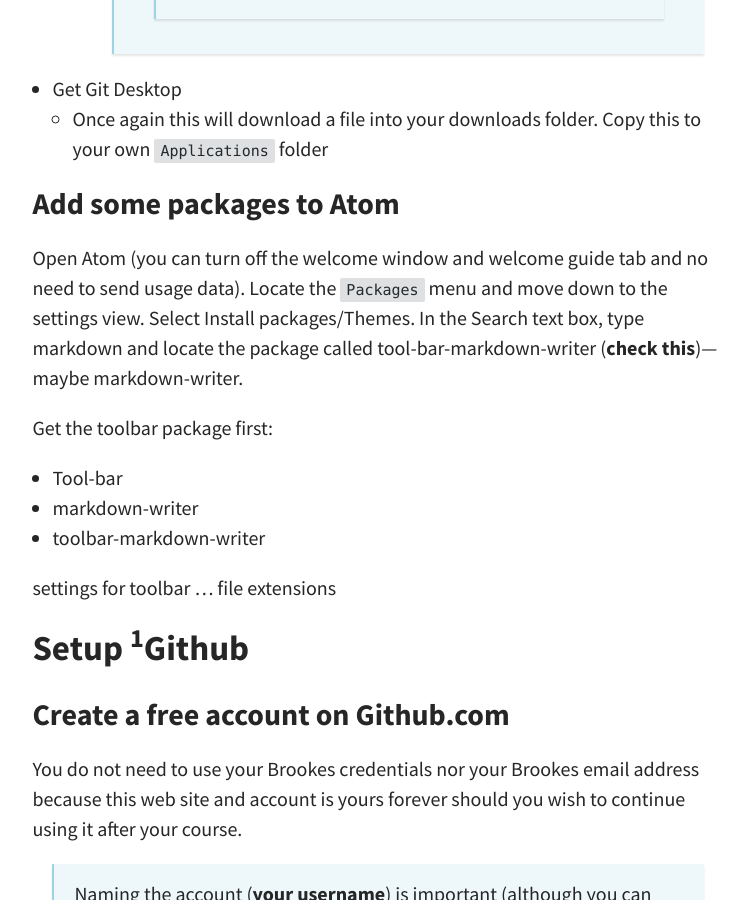
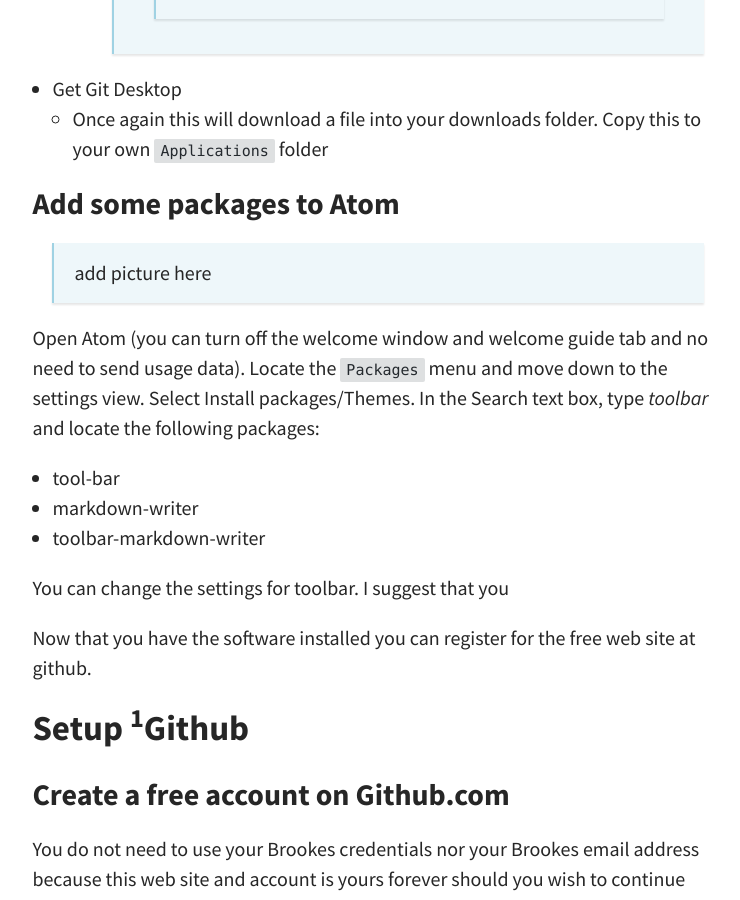
Before and after one commit to publisha/student_site, a Jekyll site: the page built from pages/howtobuildyoursite.md, in a window 1280 px wide and 900 px high, scrolled down 797 px. Shown: the whole window, without its empty margins (262-1002 px from the left). Built offline with Jekyll 4.4.1, drawn with Linux system fonts in a browser that asks for light colours; some of the changed text lies outside the part shown.

Commit message:
added image to howto

```diff
--- a/pages/howtobuildyoursite.md
+++ b/pages/howtobuildyoursite.md
@@ -21,16 +21,17 @@
 
 ### Add some packages to Atom
 
- Open Atom (you can turn off the welcome window and welcome guide tab and no need to send usage data). Locate the `Packages` menu and move down to  the settings view. Select Install packages/Themes. In the Search text box, type markdown and locate the package called tool-bar-markdown-writer (__check this__)— maybe markdown-writer.
+ >add picture here
 
- Get the toolbar package first:
+ Open Atom (you can turn off the welcome window and welcome guide tab and no need to send usage data). Locate the `Packages` menu and move down to  the settings view. Select Install packages/Themes. In the Search text box, type *toolbar* and locate the following packages:
 
-* Tool-bar
+* tool-bar
 * markdown-writer
 * toolbar-markdown-writer
 
-settings for toolbar ... file extensions
+You can change the settings for toolbar. I suggest that you
 
+Now that you have the software installed you can register for the free web site at github.
 
 ## Setup [^1]Github
 
@@ -188,6 +189,15 @@
 go to Github.com and sign in
 Under settings, scroll down towards the bottom. You should see that your site is available now at `username.github.io`. This is your web site address and clicking here will take you to your site.
 
+
+## Running your web site locally
+
+It is often useful to see your website working on your own computer before you make the site live to the world. Sometimes you might have a technical issue (wrong code on a page) that prevents the site from updating. Looking at the site on a local computer will help track down any issues.
+
+To run the site locally you need to create a `Jekyll` server and this means installing some software. This has to be done through the terminal on your MAC.
+
+You can explore how to this yourself here:
+
 [^1]: What is Github?
 
 You can read about it here: https://www.howtogeek.com/180167/htg-explains-what-is-github-and-what-do-geeks-use-it-for/
```
Also changed, not shown: images/2019/07/atomstructure.jpg (added).
